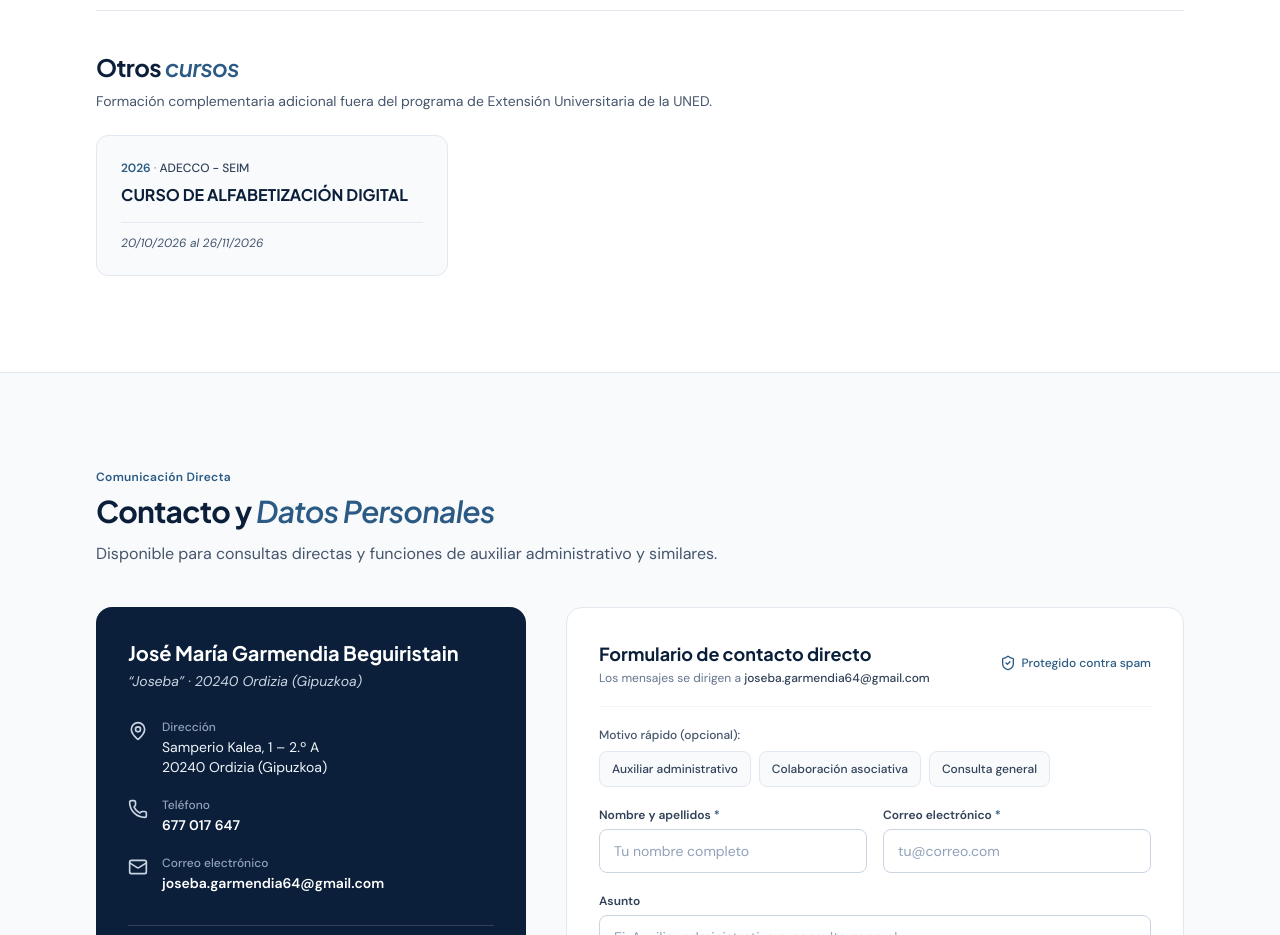
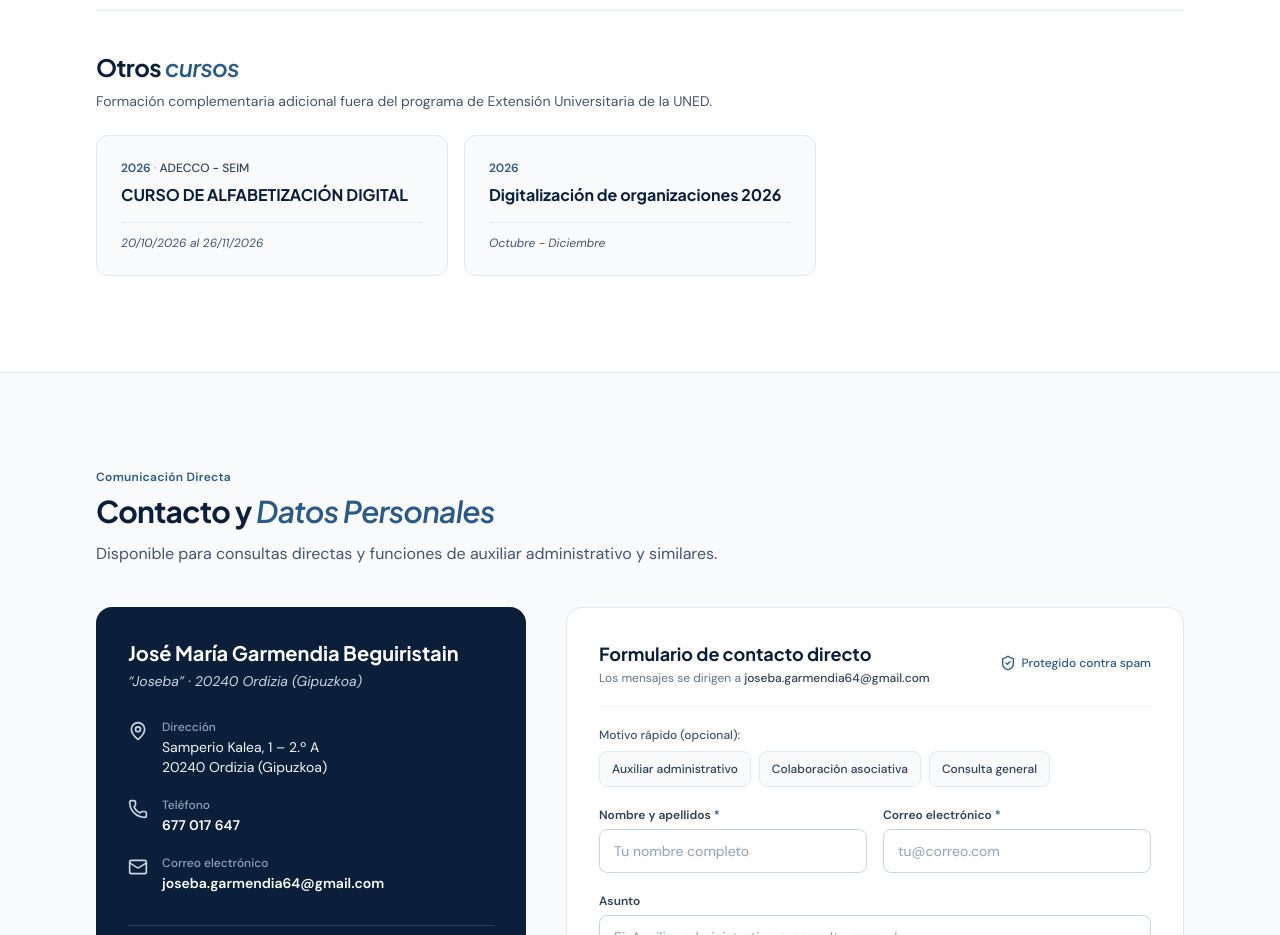
Before and after one commit to josebagarmendia64-tech/Portfolio-personal, a React (Vite) app: page / in a window 1280 px wide. Shown: the part 5580-6515 px from the top of the page. Built offline with nearby package versions, Linux system fonts and the light colour scheme; no server answers.

Commit message:
feat: add new course and make provider optional
Update data structure to support courses without a provider field and add the Digitalización de organizaciones 2026 entry.

```diff
--- a/src/components/ExtensionCoursesSection.tsx
+++ b/src/components/ExtensionCoursesSection.tsx
@@ -247,11 +247,16 @@ export function ExtensionCoursesSection() {
                   <p className="text-xs text-slate-500 tabular-nums">
                     <span className="font-semibold text-[#2B5B84]">
                       {course.year}
-                    </span>{' '}
-                    <span aria-hidden="true">·</span>{' '}
-                    <span className="font-medium text-slate-700">
-                      {course.provider}
                     </span>
+                    {course.provider ? (
+                      <>
+                        {' '}
+                        <span aria-hidden="true">·</span>{' '}
+                        <span className="font-medium text-slate-700">
+                          {course.provider}
+                        </span>
+                      </>
+                    ) : null}
                   </p>
                   <h4 className="mt-2 font-display text-sm sm:text-base font-bold text-[#0B1F3A] leading-snug">
                     {course.title}
--- a/src/data/cvData.ts
+++ b/src/data/cvData.ts
@@ -406,7 +406,7 @@ export const EXTENSION_COURSES: ExtensionCourse[] = [
 
 export interface OtherCourse {
   id: string;
-  provider: string;
+  provider?: string;
   title: string;
   dates: string;
   year: string;
@@ -418,6 +418,12 @@ export const OTHER_COURSES: OtherCourse[] = [
     provider: 'ADECCO - SEIM',
     title: 'CURSO DE ALFABETIZACIÓN DIGITAL',
     dates: '20/10/2026 al 26/11/2026',
+    year: '2026',
+  },
+  {
+    id: 'digitalizacion-organizaciones-2026',
+    title: 'Digitalización de organizaciones 2026',
+    dates: 'Octubre - Diciembre',
     year: '2026',
   },
 ];
```
